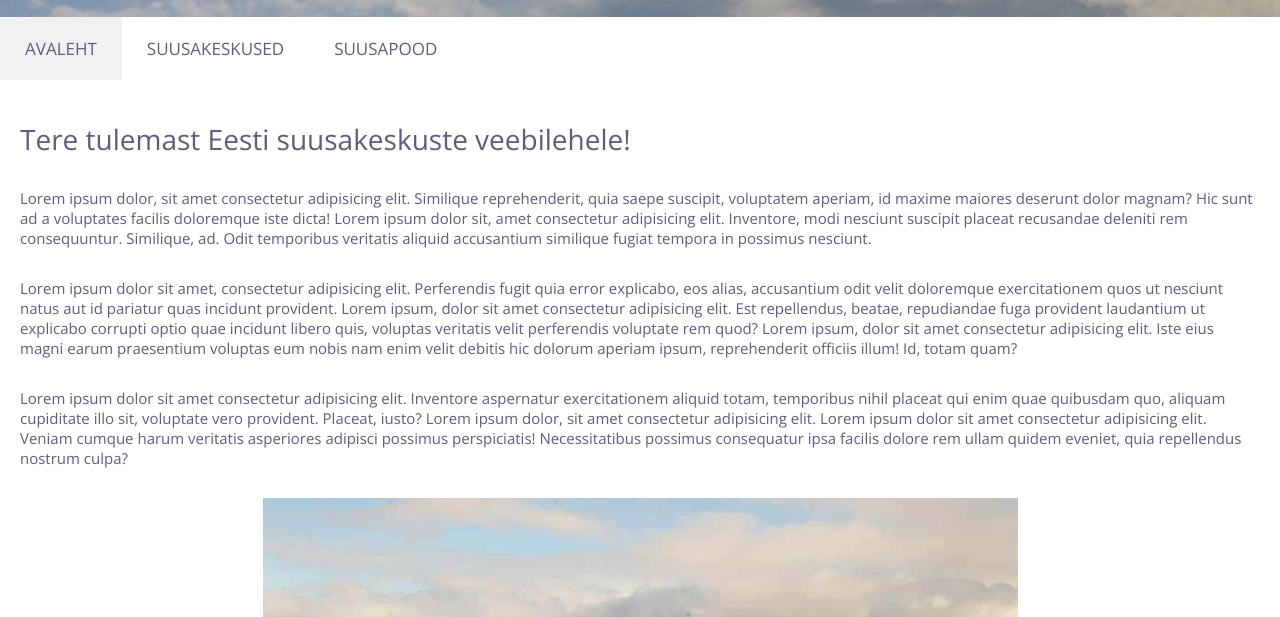
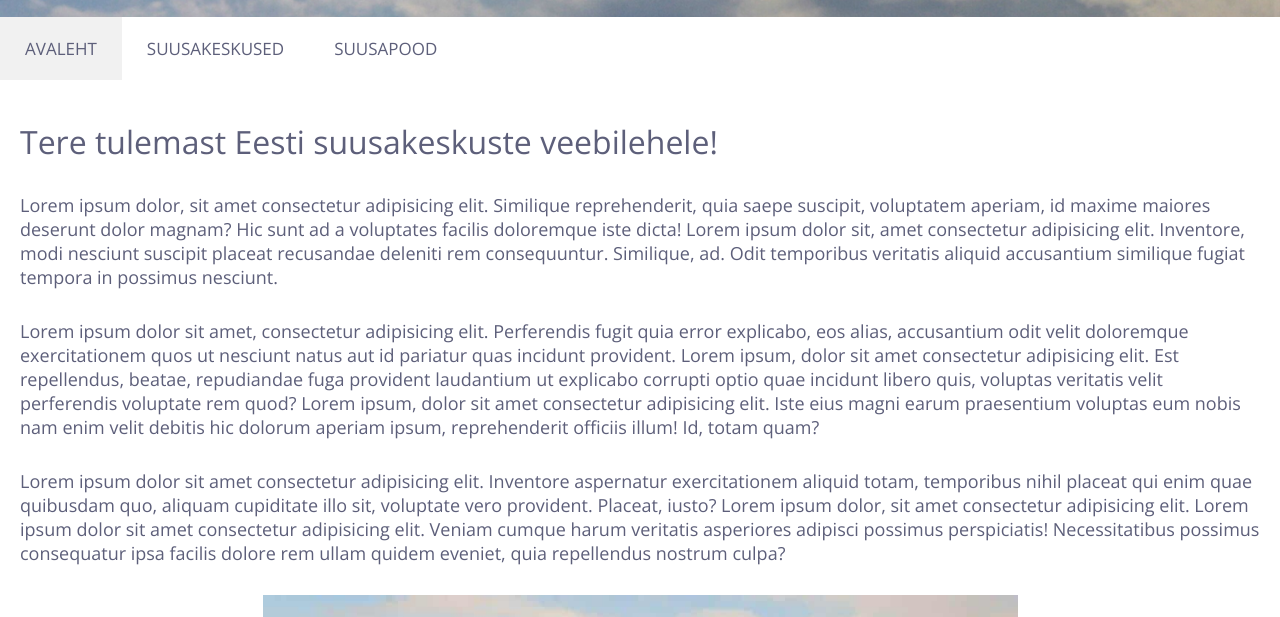
Before and after one commit to allikkil/Veebilehtede-loomine-projekt, a plain HTML site: page index.html in a window 1280 px wide. Shown: the part 183-800 px from the top of the page. Drawn offline with nearby package versions, Linux system fonts and the light colour scheme.

Commit message:
Update style.css

```diff
--- a/style.css
+++ b/style.css
@@ -67,13 +67,13 @@ li.selected {
   font-family: "Open Sans", monospace;
   font-weight: 400;
   color: #5d5f7a;
-  font-size: 28px;
+  font-size: 32px;
 }
 
 .tekst {
   grid-area: "tekst";
   font-family: "Open Sans", monospace;
-  font-size: 15px;
+  font-size: 18px;
   font-weight: 400;
   color: #5d5f7a;
 }
```
